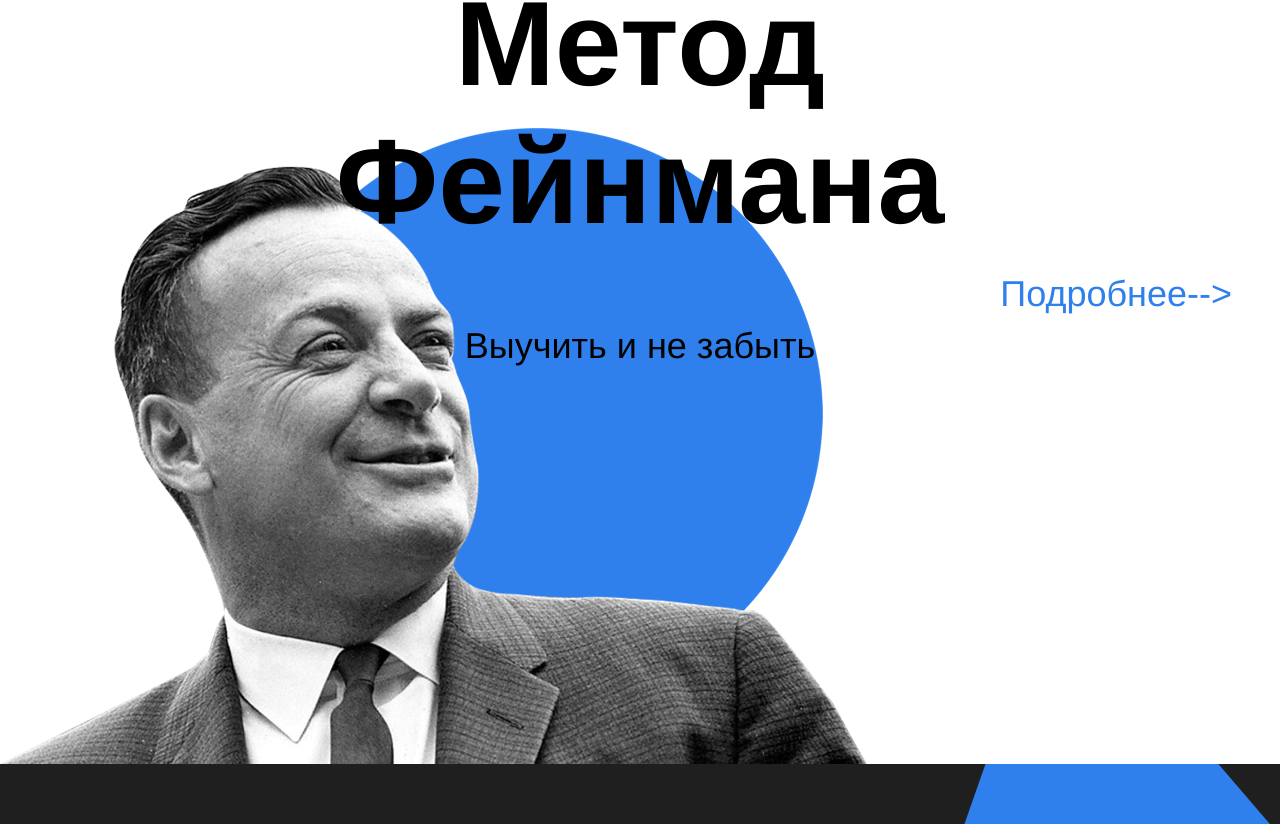
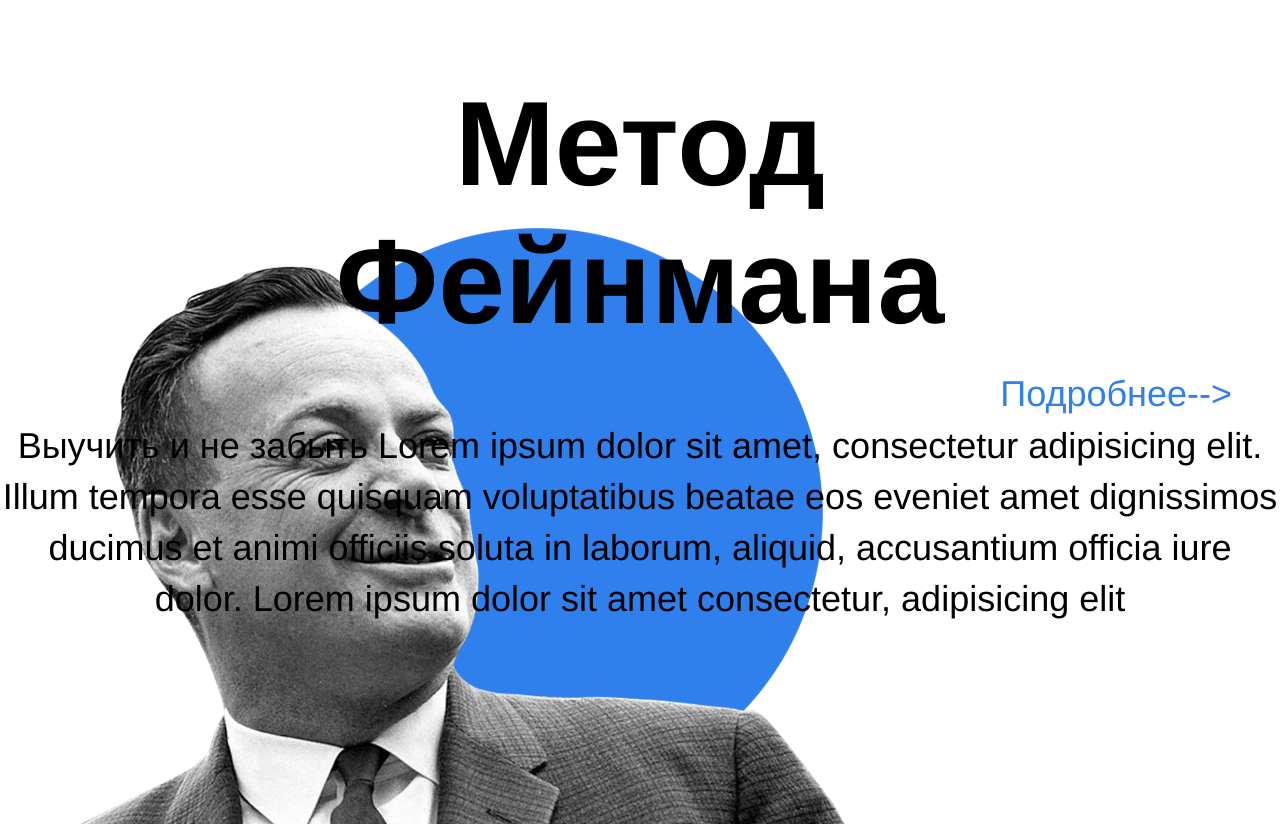
Before and after one commit to devmiroshnikovm/sprint_1, a plain HTML site: page index.html in a window 1280 px wide. Shown: the part 1933-2757 px from the top of the page. Drawn offline with Linux system fonts and the light colour scheme.

```diff
--- a/index.html
+++ b/index.html
@@ -49,7 +49,7 @@
       </header>
 
       <main class="content">
-        <section class="description page__intent_top-xl">
+        <section class="description page__intent_top-xl page__intent_bottom-xl">
           <div class="two-columns">
             <div class="two-columns__brief two-columns__brief_text-decoration_color">
               Главные проблемы в обучении
@@ -129,7 +129,12 @@
 
         <section class="feynman">
           <div class="feynman__title">Метод Фейнмана</div>
-          <div class="feynman__subtitle">Выучить и не забыть</div>
+          <div class="feynman__subtitle">
+            Выучить и не забыть Lorem ipsum dolor sit amet, consectetur adipisicing elit. Illum
+            tempora esse quisquam voluptatibus beatae eos eveniet amet dignissimos ducimus et animi
+            officiis soluta in laborum, aliquid, accusantium officia iure dolor. Lorem ipsum dolor
+            sit amet consectetur, adipisicing elit
+          </div>
           <a href="#" class="feynman__link">Подробнее--></a>
 
           <img
```
Also changed, not shown: 2 other files.
